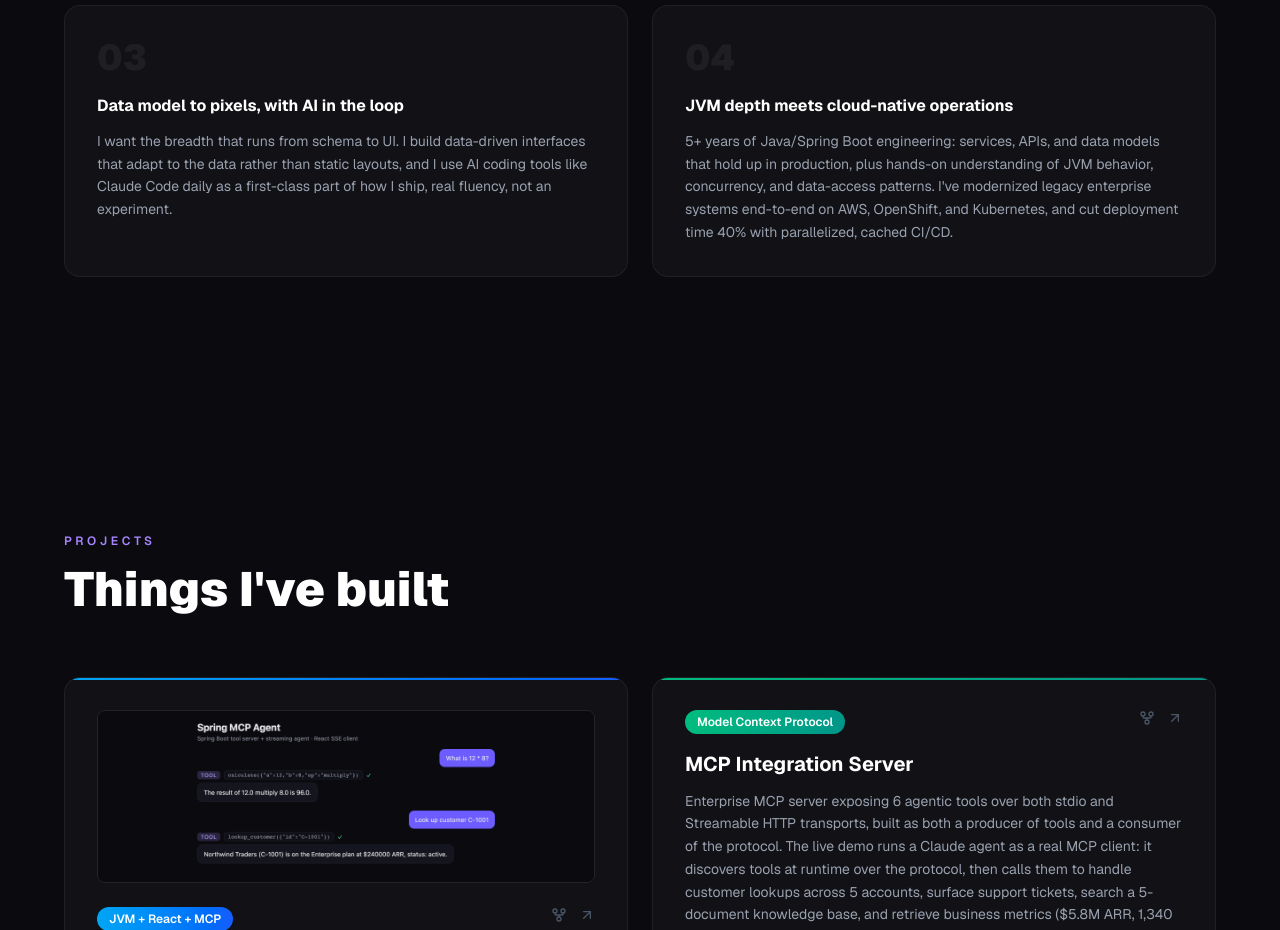
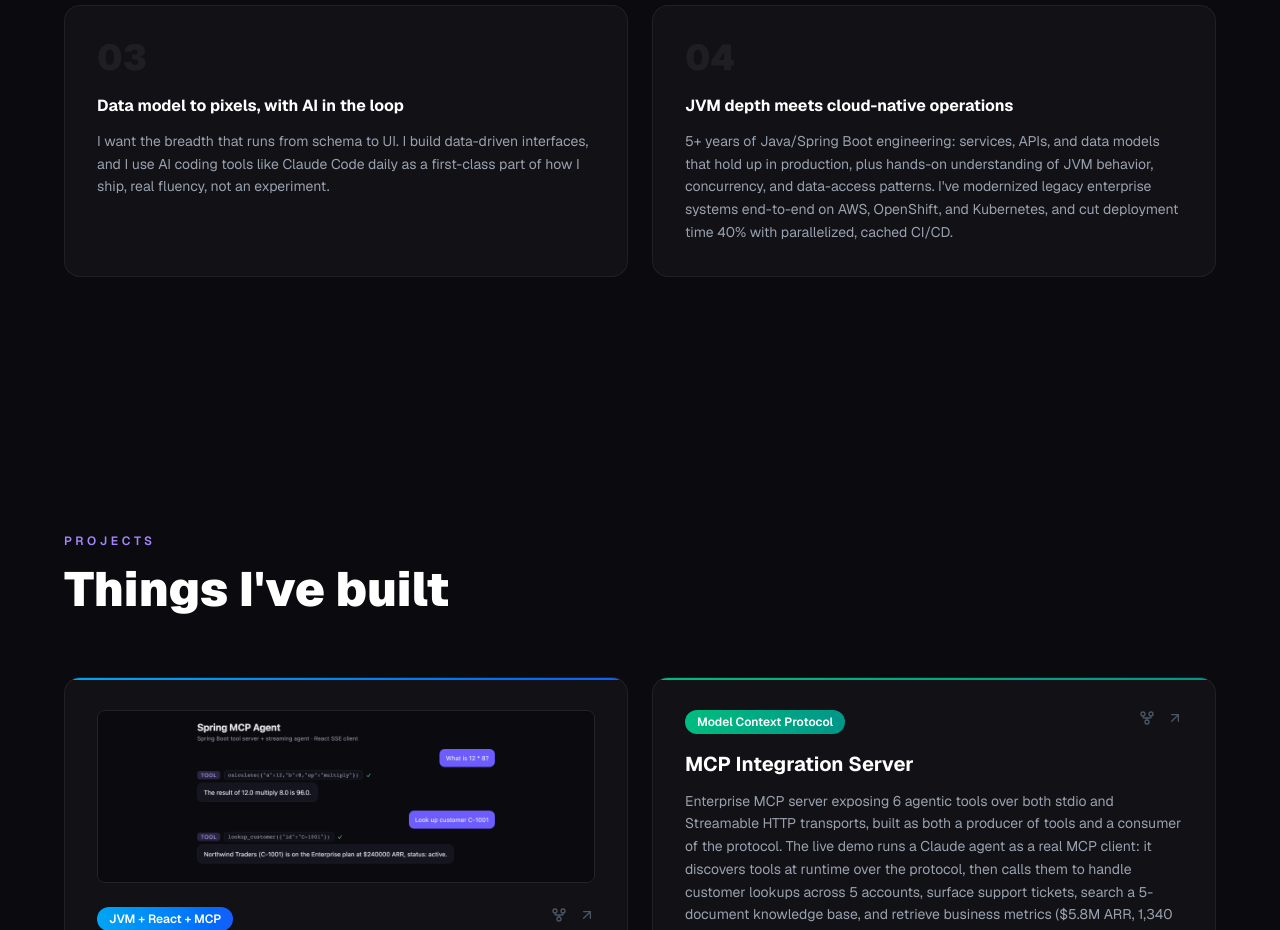
Before and after one commit to Gramman87/portfolio, a Next.js app: page / in a window 1280 px wide. Shown: the part 2360-3290 px from the top of the page. Built offline with nearby package versions, Linux system fonts and the light colour scheme.

Commit message:
Soften the data-driven interfaces line in Why me

```diff
--- a/components/WhyMe.tsx
+++ b/components/WhyMe.tsx
@@ -12,7 +12,7 @@ const reasons = [
   {
     number: "03",
     title: "Data model to pixels, with AI in the loop",
-    body: "I want the breadth that runs from schema to UI. I build data-driven interfaces that adapt to the data rather than static layouts, and I use AI coding tools like Claude Code daily as a first-class part of how I ship, real fluency, not an experiment.",
+    body: "I want the breadth that runs from schema to UI. I build data-driven interfaces, and I use AI coding tools like Claude Code daily as a first-class part of how I ship, real fluency, not an experiment.",
   },
   {
     number: "04",
```
